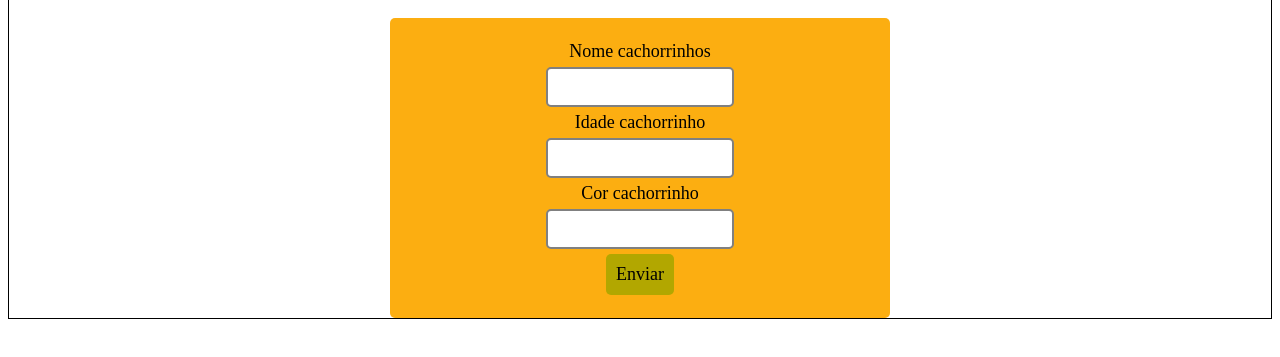
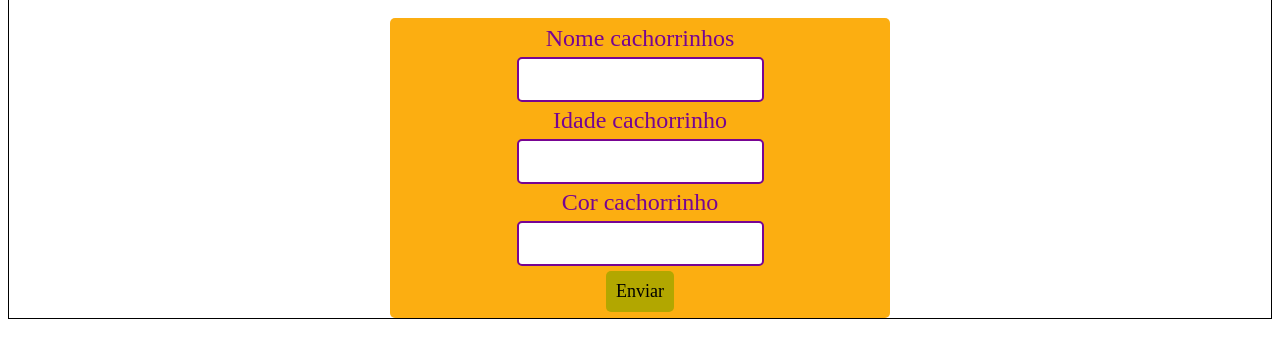
Before and after one commit to victor-morbeck/FormularioSimples, a plain HTML site: page index.html in a window 1280 px wide. Shown: the part 139-496 px from the top of the page. Drawn offline with Linux system fonts and the light colour scheme.

Commit message:
style(form) alteracao das cores e tamanhos de fonte

```diff
--- a/style.css
+++ b/style.css
@@ -19,8 +19,8 @@ h1{
     height: 35vw;
     border: 1px solid black;
 
+}
 
-}
 form{
     display: flex;
     flex-direction:column;
@@ -34,24 +34,28 @@ form{
 }
 
 label{
-    font-size: large;
+    font-size: x-large;
+    /* background-color: #b2a700; */
+    color: #770493;
 }
 
 
 input{
-    border: 2px solid gray;
+    border: 2px solid #770493;
     display: flex;
     padding: 10px;
     border-radius: 5px;
     margin: 5px;
     margin-left: 0px;
     margin-right: 0px;
+    font-size: large;
 }
 
 button{
     background-color: #b2a700;
     padding: 10px;
     border-radius: 5px;
-    font-size: large;
+    font-size:large;
+
 
 }
```
